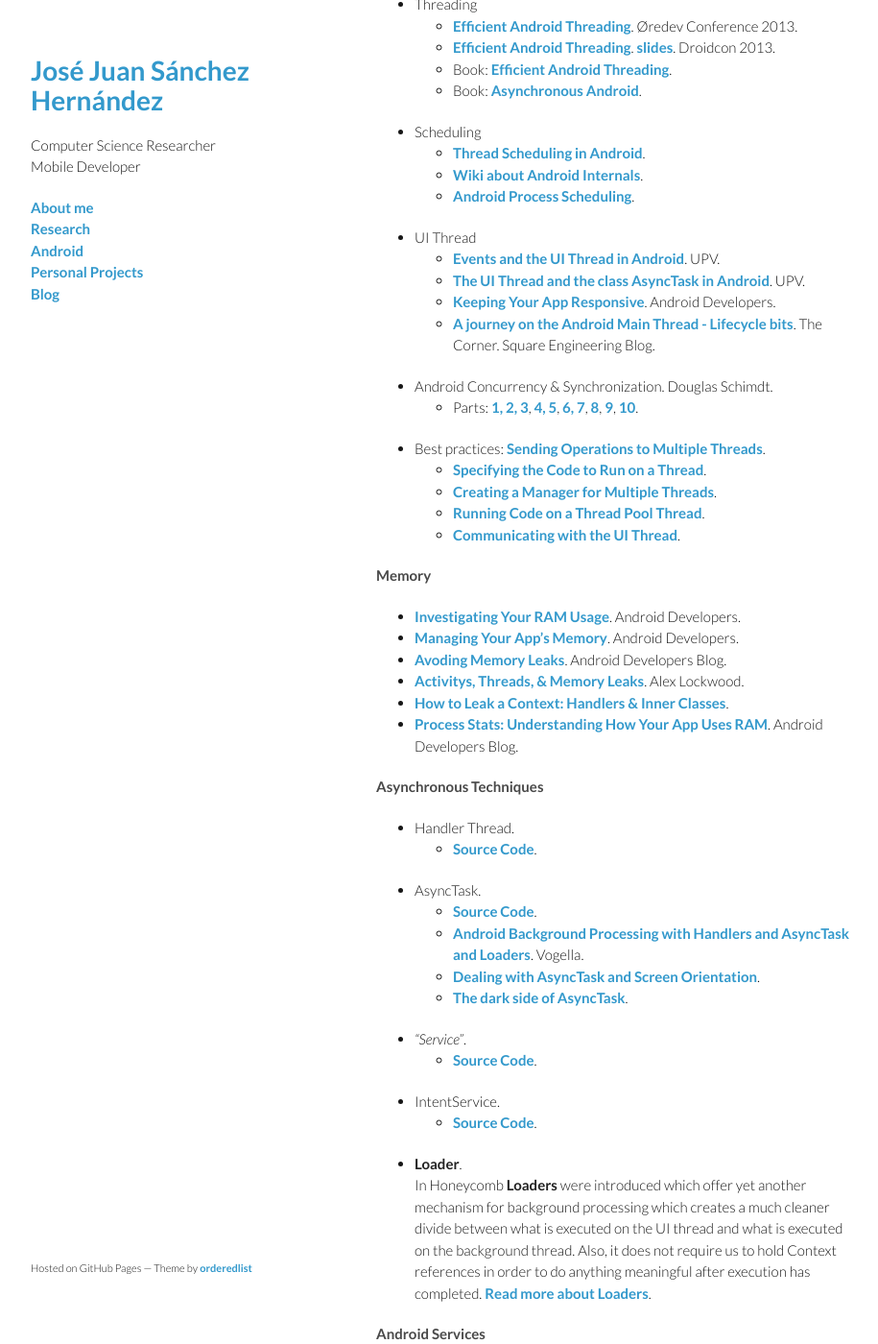
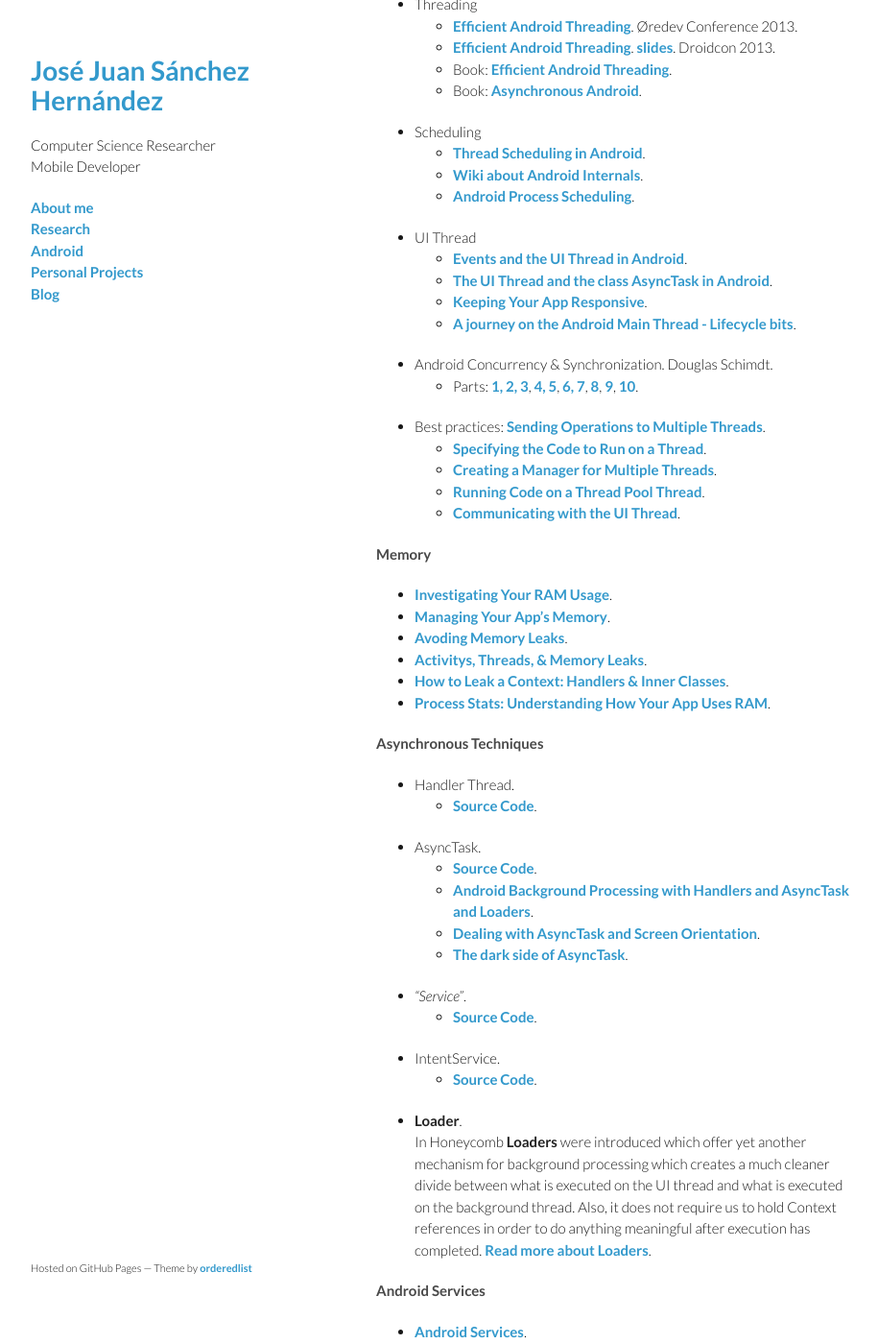
Before and after one commit to josejuansanchez/josejuansanchez.github.io, a Jekyll site: the page built from _posts/2014-03-25-xv-betabeers-almeria.md, in a window 1280 px wide and 1400 px high, scrolled down 1582 px. Shown: the whole window at 96% size, without its empty margins (178-1093 px from the left). Built offline with Jekyll 4.4.1, drawn with Linux system fonts in a browser that asks for light colours; comment, search, counter and statistics services are not loaded; some of the changed text lies outside the part shown.

Commit message:
Update 2014-03-25-xv-betabeers-almeria.md

```diff
--- a/_posts/2014-03-25-xv-betabeers-almeria.md
+++ b/_posts/2014-03-25-xv-betabeers-almeria.md
@@ -47,10 +47,10 @@ A continuación podéis encontrar algunos de los recursos que he utilizado para
   * [Wiki about Android Internals](https://github.com/keesj/gomo/wiki).
   * [Android Process Scheduling](http://stackoverflow.com/questions/7931032/android-process-scheduling?answertab=active#tab-top).
 * UI Thread
-  *  [Events and the UI Thread in Android](https://www.youtube.com/watch?v=fN3t5BmBOiE&index=7). UPV.
-  *  [The UI Thread and the class AsyncTask in Android](http://www.youtube.com/watch?v=-xhLTvx-cq0&feature=youtu.be). UPV.
-  *  [Keeping Your App Responsive](http://developer.android.com/training/articles/perf-anr.html). Android Developers.
-  *  [A journey on the Android Main Thread - Lifecycle bits](http://corner.squareup.com/2013/12/android-main-thread-2.html). The Corner. Square Engineering Blog.
+  *  [Events and the UI Thread in Android](https://www.youtube.com/watch?v=fN3t5BmBOiE&index=7).
+  *  [The UI Thread and the class AsyncTask in Android](http://www.youtube.com/watch?v=-xhLTvx-cq0&feature=youtu.be).
+  *  [Keeping Your App Responsive](http://developer.android.com/training/articles/perf-anr.html).
+  *  [A journey on the Android Main Thread - Lifecycle bits](http://corner.squareup.com/2013/12/android-main-thread-2.html).
 * Android Concurrency & Synchronization. Douglas Schimdt.
   * Parts: [1, 2, 3](https://www.youtube.com/watch?v=aV2XfWwpiDU), [4, 5](https://www.youtube.com/watch?v=zpLzMetSJfQ), [6, 7](https://www.youtube.com/watch?v=4Vue_KuXfCk), [8](https://www.youtube.com/watch?v=GXgm9kb4iCo), [9](http://youtu.be/TN36fPNsqhE), [10](http://youtu.be/XZ29DAcmcLE).
 * Best practices: [Sending Operations to Multiple Threads](http://developer.android.com/training/multiple-threads/index.html).
@@ -60,19 +60,19 @@ A continuación podéis encontrar algunos de los recursos que he utilizado para
   * [Communicating with the UI Thread](http://developer.android.com/training/multiple-threads/communicate-ui.html).
 
 #### Memory
-* [Investigating Your RAM Usage](https://developer.android.com/tools/debugging/debugging-memory.html). Android Developers.
-* [Managing Your App's Memory](https://developer.android.com/training/articles/memory.html). Android Developers.
-* [Avoding Memory Leaks](http://android-developers.blogspot.com.es/2009/01/avoiding-memory-leaks.html). Android Developers Blog.
-* [Activitys, Threads, & Memory Leaks](http://www.androiddesignpatterns.com/2013/04/activitys-threads-memory-leaks.html). Alex Lockwood.
+* [Investigating Your RAM Usage](https://developer.android.com/tools/debugging/debugging-memory.html).
+* [Managing Your App's Memory](https://developer.android.com/training/articles/memory.html).
+* [Avoding Memory Leaks](http://android-developers.blogspot.com.es/2009/01/avoiding-memory-leaks.html).
+* [Activitys, Threads, & Memory Leaks](http://www.androiddesignpatterns.com/2013/04/activitys-threads-memory-leaks.html).
 * [How to Leak a Context: Handlers & Inner Classes](http://www.androiddesignpatterns.com/2013/01/inner-class-handler-memory-leak.html).
-* [Process Stats: Understanding How Your App Uses RAM](http://android-developers.blogspot.com.es/2014/01/process-stats-understanding-how-your.html). Android Developers Blog.
+* [Process Stats: Understanding How Your App Uses RAM](http://android-developers.blogspot.com.es/2014/01/process-stats-understanding-how-your.html).
 
 #### Asynchronous Techniques
 * Handler Thread.
   * [Source Code](https://android.googlesource.com/platform/frameworks/base/+/refs/heads/master/core/java/android/os/HandlerThread.java).
 * AsyncTask.
   * [Source Code](https://android.googlesource.com/platform/frameworks/base/+/refs/heads/master/core/java/android/os/AsyncTask.java).
-  * [Android Background Processing with Handlers and AsyncTask and Loaders](http://www.vogella.com/tutorials/AndroidBackgroundProcessing/article.html). Vogella.
+  * [Android Background Processing with Handlers and AsyncTask and Loaders](http://www.vogella.com/tutorials/AndroidBackgroundProcessing/article.html).
   * [Dealing with AsyncTask and Screen Orientation](http://androidresearch.wordpress.com/2013/05/10/dealing-with-asynctask-and-screen-orientation/).
   * [The dark side of AsyncTask](http://bon-app-etit.blogspot.com.es/2013/04/the-dark-side-of-asynctask.html).
 * *"Service"*.
@@ -83,8 +83,8 @@ A continuación podéis encontrar algunos de los recursos que he utilizado para
 In Honeycomb **Loaders** were introduced which offer yet another mechanism for background processing which creates a much cleaner divide between what is executed on the UI thread and what is executed on the background thread. Also, it does not require us to hold Context references in order to do anything meaningful after execution has completed. [Read more about Loaders](http://blog.stylingandroid.com/archives/853).
 
 #### Android Services
-* [Android Services](http://www.vogella.com/tutorials/AndroidServices/article.html). Vogella.
-* [Services](http://developer.android.com/guide/components/services.html). Android Developers.
+* [Android Services](http://www.vogella.com/tutorials/AndroidServices/article.html).
+* [Services](http://developer.android.com/guide/components/services.html).
   * [Bound Services](http://developer.android.com/guide/components/bound-services.html).
   * [Android Interface Definition Language (AIDL)](http://developer.android.com/guide/components/aidl.html).
 * Android Services and Local IPC. Douglas Schimdt.
```
